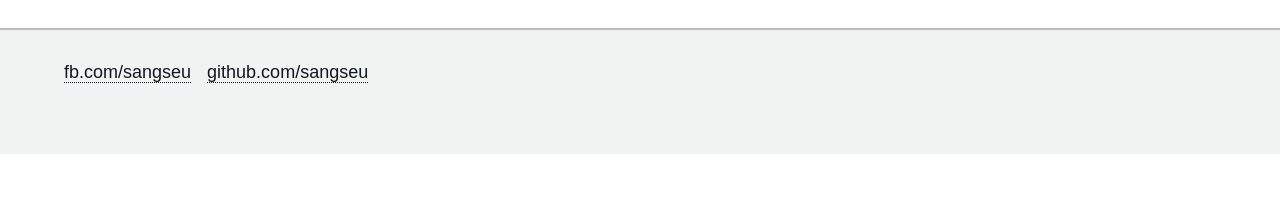
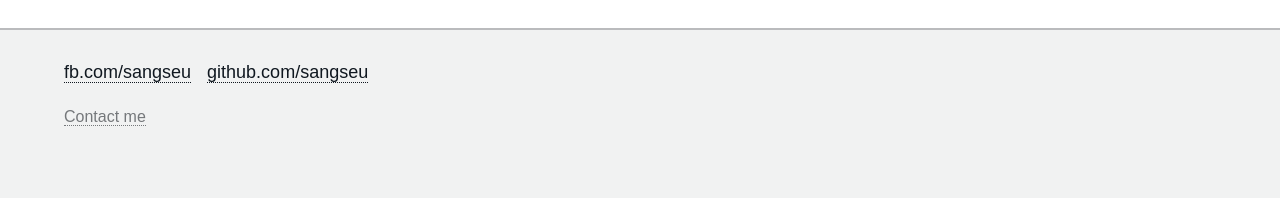
Before and after one commit to sangseu/14Apr_sangseu.github.io, a Jekyll site: the page built from index.html, in a window 1280 px wide. Shown: the part 696-897 px from the top of the page. Built offline with Jekyll 4.4.1, drawn with Linux system fonts in a browser that asks for light colours; nearby versions of some CDN libraries; some web fonts are replaced.

Commit message:
Update footer.html

```diff
--- a/_includes/footer.html
+++ b/_includes/footer.html
@@ -10,6 +10,12 @@
                     </li>
                 </ul>
 
+                <ul class="footer-links_secondary cf">
+                    <li>
+                        <a href="mailto:sang.tien@hkbike.com.vn">Contact me</a>
+                    </li>
+</ul>
+
             </section>
 
         </div>
```
